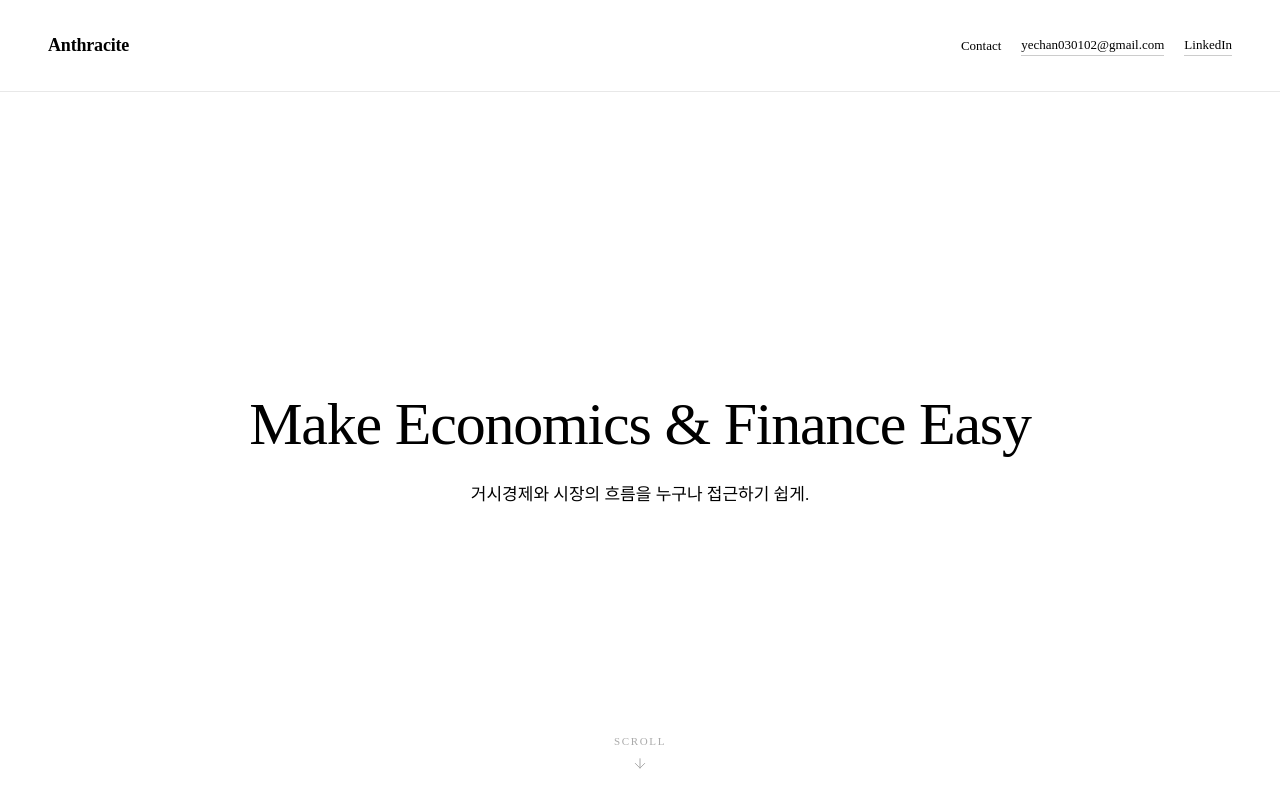
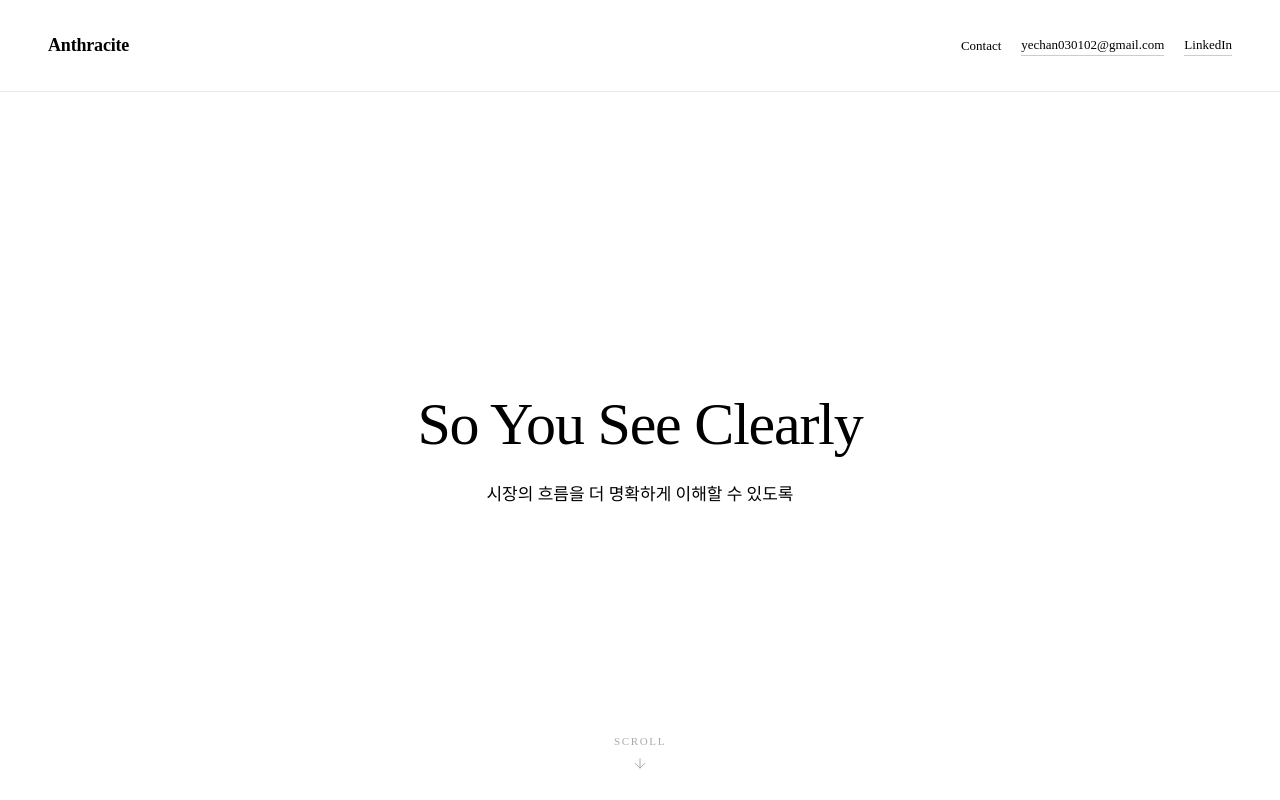
Before and after one commit to negamuster/yechanlee, a React (Vite) app: page / in a window 1280 px wide. Shown: the top 800 px of the page. Built offline with nearby package versions, Linux system fonts and the light colour scheme.

Commit message:
update home page

```diff
--- a/src/pages/00_Home.tsx
+++ b/src/pages/00_Home.tsx
@@ -96,10 +96,10 @@ export default function Home() {
             color: '#000000',
             whiteSpace: 'nowrap',
           }}>
-            Make Economics & Finance Easy
+            So You See Clearly
           </h1>
           <p className="slide-up-2" style={{ fontSize: '17px', lineHeight: '1.75', color: '#000000', maxWidth: '480px' }}>
-            거시경제와 시장의 흐름을 누구나 접근하기 쉽게.
+            시장의 흐름을 더 명확하게 이해할 수 있도록
           </p>
 
           {/* ── 스크롤 유도 화살표 ── */}
```
